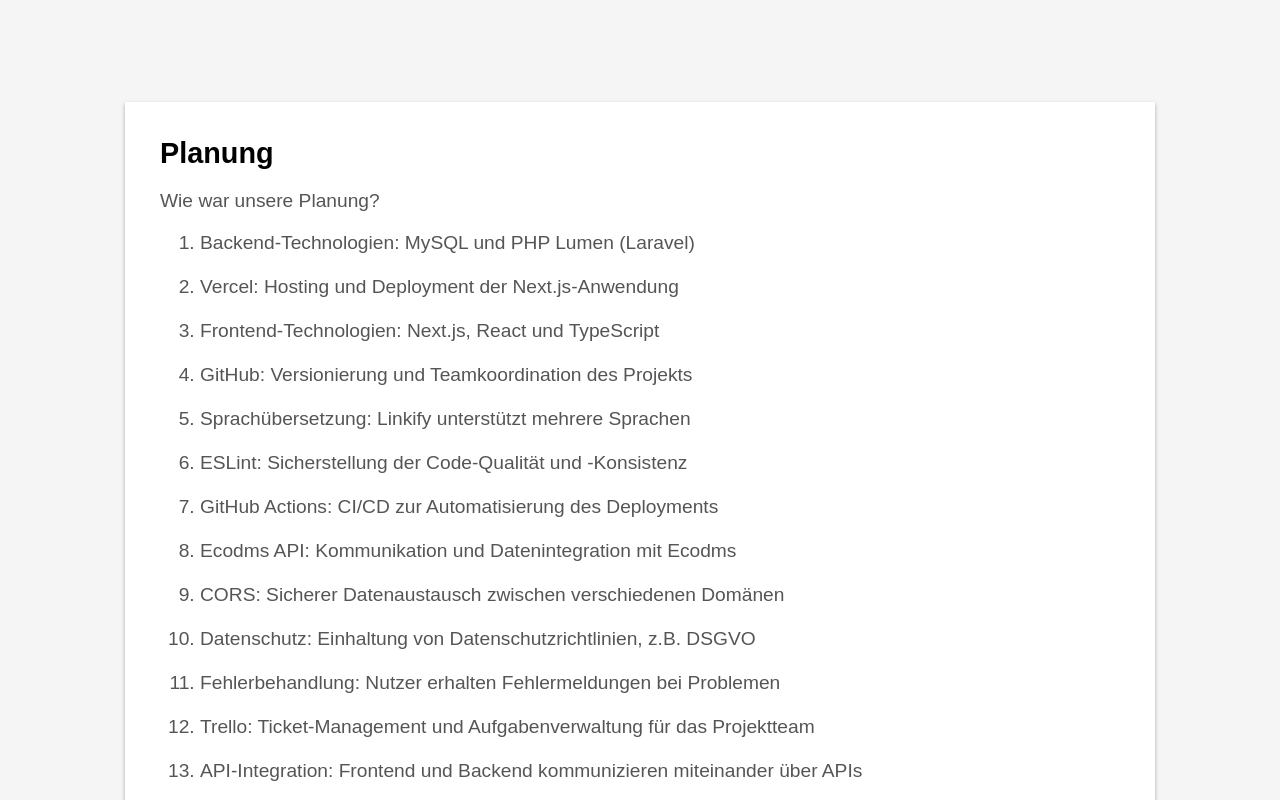
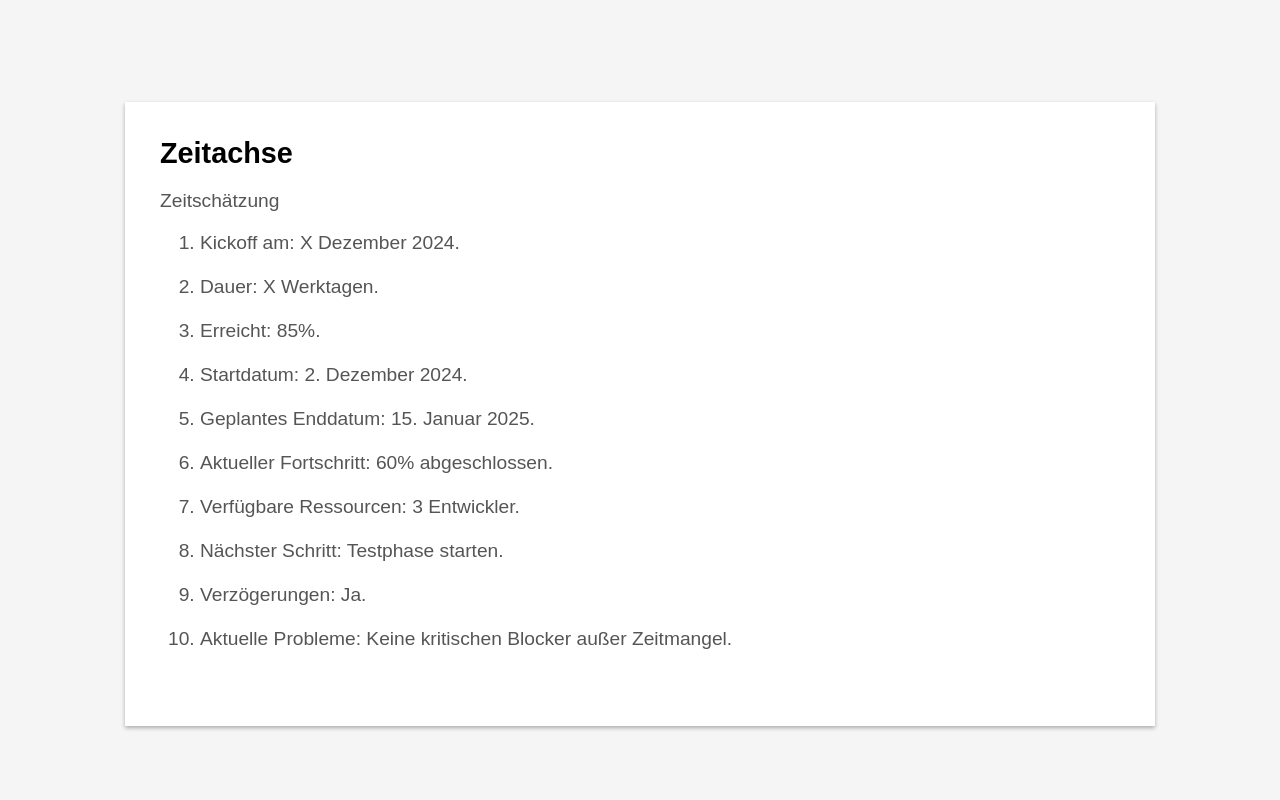
Before and after one commit to RalfHof/nextjs-boilerplate, a Next.js app: page /projekt in a window 1280 px wide. Shown: the part 640-1440 px from the top of the page. Built offline with nearby package versions, Linux system fonts and the light colour scheme.

Commit message:
New Features

```diff
--- a/src/app/projekt/page.tsx
+++ b/src/app/projekt/page.tsx
@@ -62,20 +62,41 @@
     }
   ];
 
+
+  const TimerItems = [
+    { Element: "Kickoff am: X Dezember 2024." },
+    { Element: "Dauer: X Werktagen." },
+    { Element: "Erreicht: 85%." },
+    { Element: "Startdatum: 2. Dezember 2024." },
+    { Element: "Geplantes Enddatum: 15. Januar 2025." },
+    { Element: "Aktueller Fortschritt: 60% abgeschlossen." },
+    { Element: "Verfügbare Ressourcen: 3 Entwickler." },
+    { Element: "Nächster Schritt: Testphase starten." },
+    { Element: "Verzögerungen: Ja." },
+    { Element: "Aktuelle Probleme: Keine kritischen Blocker außer Zeitmangel." },
+  ];
+
+  const TimerItem = {
+    Titel: "Zeitachse",
+    Text: "Zeitschätzung",
+    Liste: TimerItems.map(item => item.Element)
+  };
   const TargetItem = { Titel: "Problemlösung", Text: "Welches Problem löst Linkify?", Liste: TargetElementItems.map(item => item.Element) };
-  const TimeItem = { Titel: "Planung", Text: "Wie war unsere Planung?", Liste: TimeElementItems.map(item => item.Element) };
+  const TimeItem = { Titel: "Technische Vorgehensweise", Text: "Wie war unsere Planung?", Liste: TimeElementItems.map(item => item.Element) };
 
   const GoodItem = { Titel: "Erfolge des Projekts", Text: "Was gut funktioniert hat?", Liste: GoodElementItems.map(item => item.Element) };
   const BadItem = { Titel: "Schwierigkeiten im Projekt", Text: "Welche Probleme gab es?", Liste: BadElementItems.map(item => item.Element) };
+
 
   return (
     <div className='project-item'>
       <h1 className='HeaderItems'>Projektseite</h1>
       <ProjektItem Item={TargetItem} />
-      <ProjektItem Item={TimeItem} />
+      <ProjektItem Item={TimerItem} />
 
       <ProjektItem Item={GoodItem} />
       <ProjektItem Item={BadItem} />
+      <ProjektItem Item={TimeItem} />
     </div>
   );
 }
```
